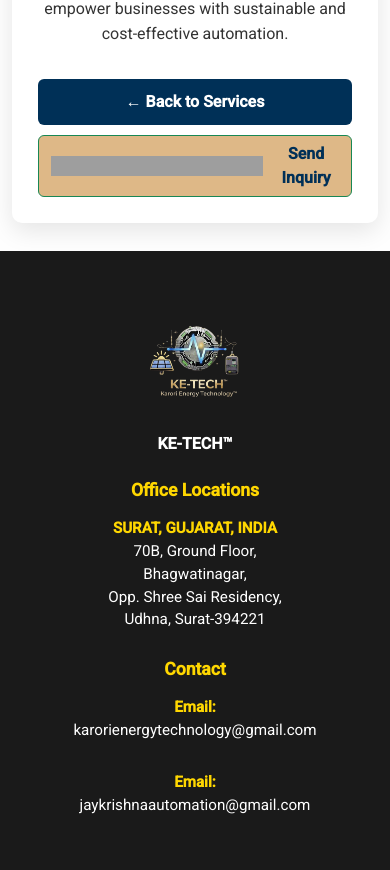
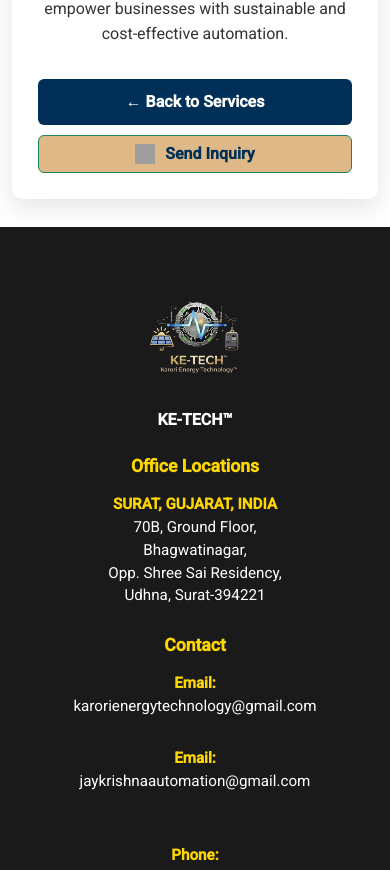
Before and after one commit to kushp7605/kushp7605.github.io, an Angular app: page /services/1 in a window 390 px wide. Shown: the part 1179-2049 px from the top of the page. Built offline with nearby package versions, Linux system fonts and the light colour scheme; grey boxes are pictures that could not be loaded.

Commit message:
Website done

```diff
--- a/src/app/components/service-details/service-details.component.css
+++ b/src/app/components/service-details/service-details.component.css
@@ -174,10 +174,13 @@
     margin-left: 0 !important;
     margin-top: 10px;
     text-align: center;
+    justify-content: center;
+    align-items: center;
   }
 
   .btn-icon {
-    width: 100%;
+    width: 20px;
+    height: 20px;
     text-align: center;
   }
 }
@@ -210,10 +213,13 @@
     margin-left: 0 !important;
     margin-top: 10px;
     text-align: center;
+    justify-content: center;
+    align-items: center;
   }
 
   .btn-icon {
-    width: 100%;
+    width: 20px;
+    height: 20px;
     text-align: center;
   }
 }
@@ -232,10 +238,14 @@
   .btn-outline-success {
     margin-left: 15px;
     text-align: center;
+    justify-content: center;
+    text-align: center;
+    align-items: center;
   }
 
   .btn-icon {
-    width: 100%;
+    width: 20px;
+    height: 20px;
     text-align: center;
   }
 }
```
